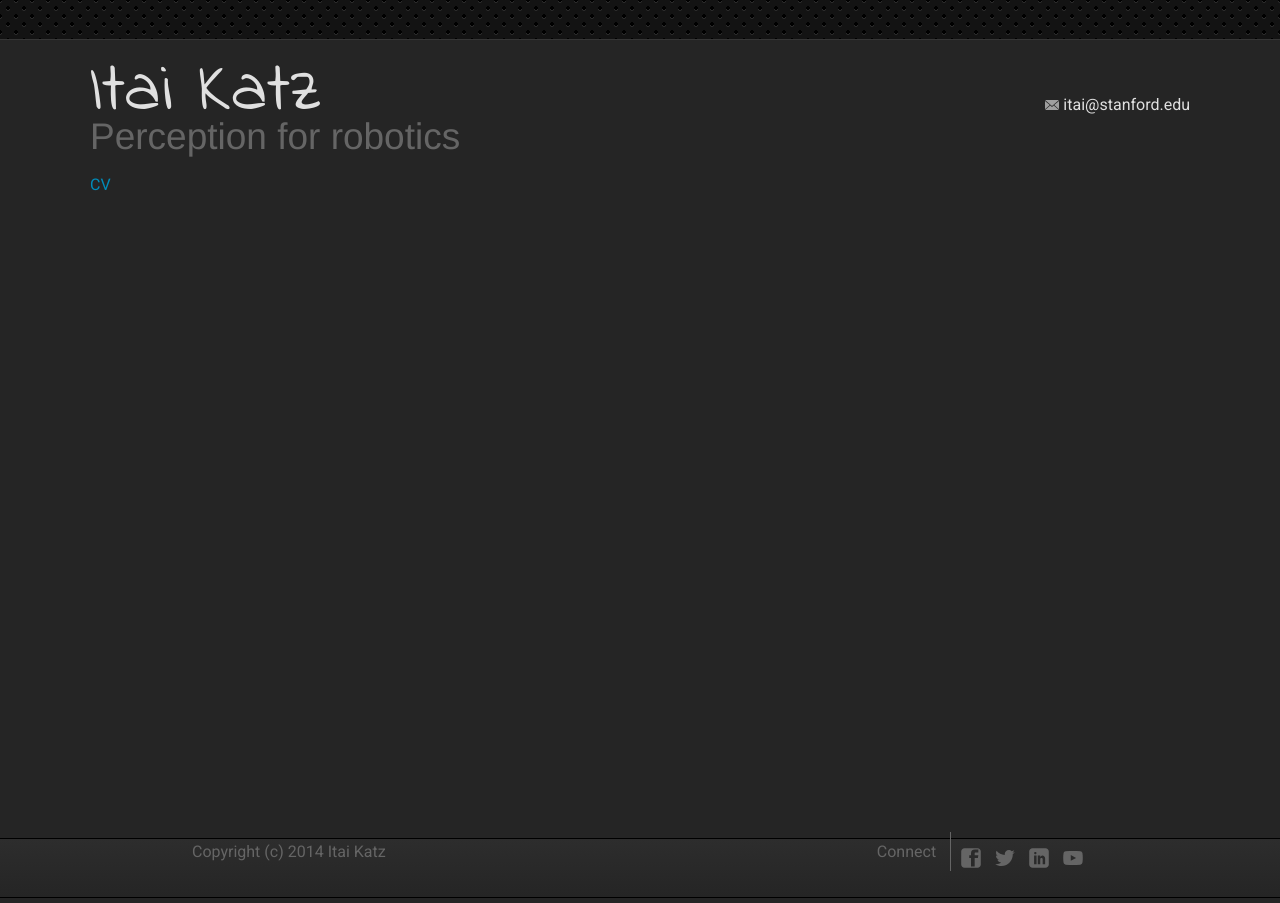
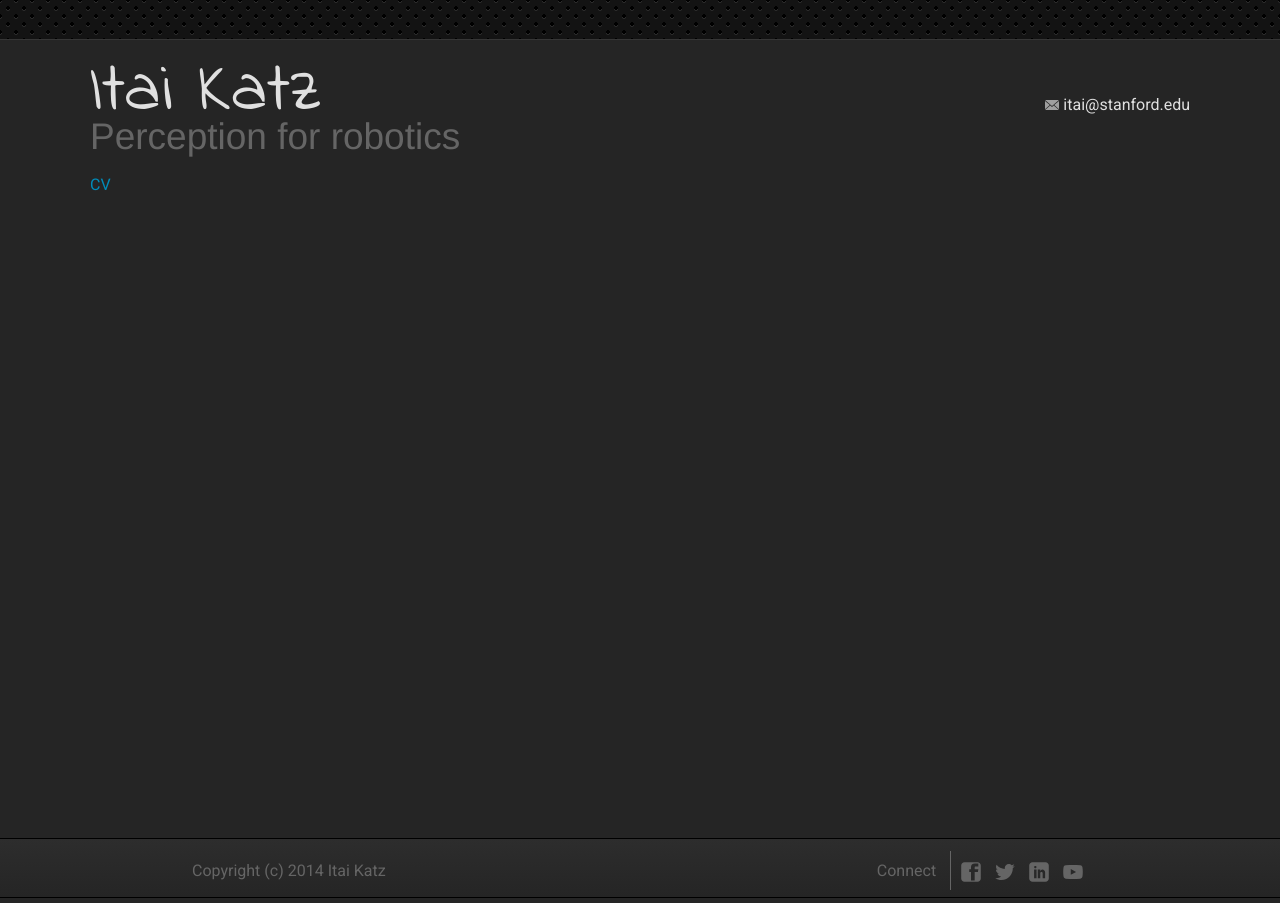
Before and after one commit to itaikatz/itaikatz.github.io, a Jekyll site: the page built from index.html, in a window 1280 px wide. Built offline with Jekyll 4.4.1, drawn with Linux system fonts in a browser that asks for light colours; Markdown is read by kramdown in place of the engine named in the settings; the list of posts is cut into pages by our own code.

Commit message:
Fix footer positioning

```diff
--- a/_layouts/charcoal.html
+++ b/_layouts/charcoal.html
@@ -24,9 +24,26 @@
 
   </div>  <!-- content -->
   <div class="push"></div>
+
   </div> <!-- wrapper -->
+  {% include footer.html %}
+<!--
+  <div class="footer">
+        <div class="footer-wrapper">
 
-  {% include footer.html %}
+            <p>Copyright (c) 2014 Itai Katz</p>
+            <ul>
+              <li> Connect </li>
+              <li> <svg class="icon" height="20" width="20"><use xlink:href="img/icons.svg#facebook"/></svg> </li>
+              <li> <svg class="icon" height="20" width="20"><use xlink:href="img/icons.svg#twitter"/></svg> </li>
+              <li> <svg class="icon" height="20" width="20"><use xlink:href="img/icons.svg#linkedin"/></svg> </li>
+              <li> <svg class="icon" height="20" width="20"><use xlink:href="img/icons.svg#youtube"/></svg> </li>
+            </ul>
+        </div>
+
+      </div>
+
+-->
 
 </body>
 </html>
--- a/css/charcoal.css
+++ b/css/charcoal.css
@@ -429,6 +429,7 @@ header span {
   position: absolute;
   left: 0;
   text-align: left;
+  line-height: 4em;
 }
 .footer-wrapper span {
   position: absolute;
@@ -437,6 +438,7 @@ header span {
   vertical-align: middle;
 }
 .footer-wrapper ul {
+  line-height: 4em;
   list-style-type: none;
   margin: 0;
   padding: 0;
@@ -470,12 +472,10 @@ header span {
 }
 .footer-wrapper svg {
   position: relative;
-  top: 5px;
   vertical-align: center;
 }
 .footer-wrapper img {
   position: relative;
-  top: 5px;
 }
 .about {
   text-align: center;
--- a/index.html
+++ b/index.html
@@ -3,7 +3,7 @@ layout: charcoal
 title: Itai Katz
 ---
 
- <a href="docs/ikatz_cv_spr04.doc">CV</a>
+<a href="docs/ikatz_cv_spr04.doc">CV</a>
 <!--
 <div class="row">
   <div class="small-3 columns">3 columns</div>
@@ -54,4 +54,5 @@ title: Itai Katz
   </div>
   </a>
 
-</div>-->   <!-- panel-set -->
+</div>   <!~~ panel-set ~~>
+-->
```
Also changed, not shown: css/templates/footer.less (+5 -2 lines).
